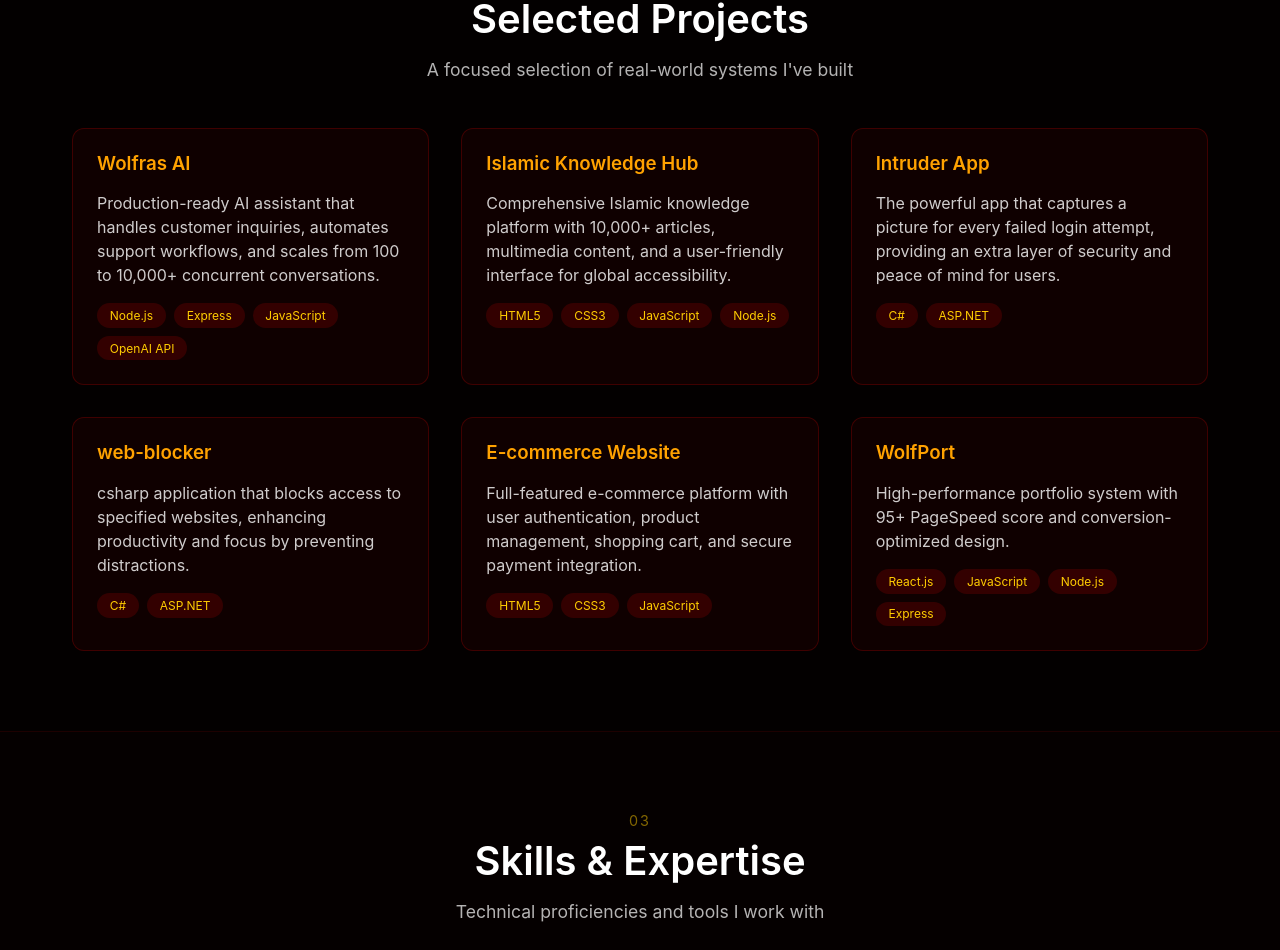
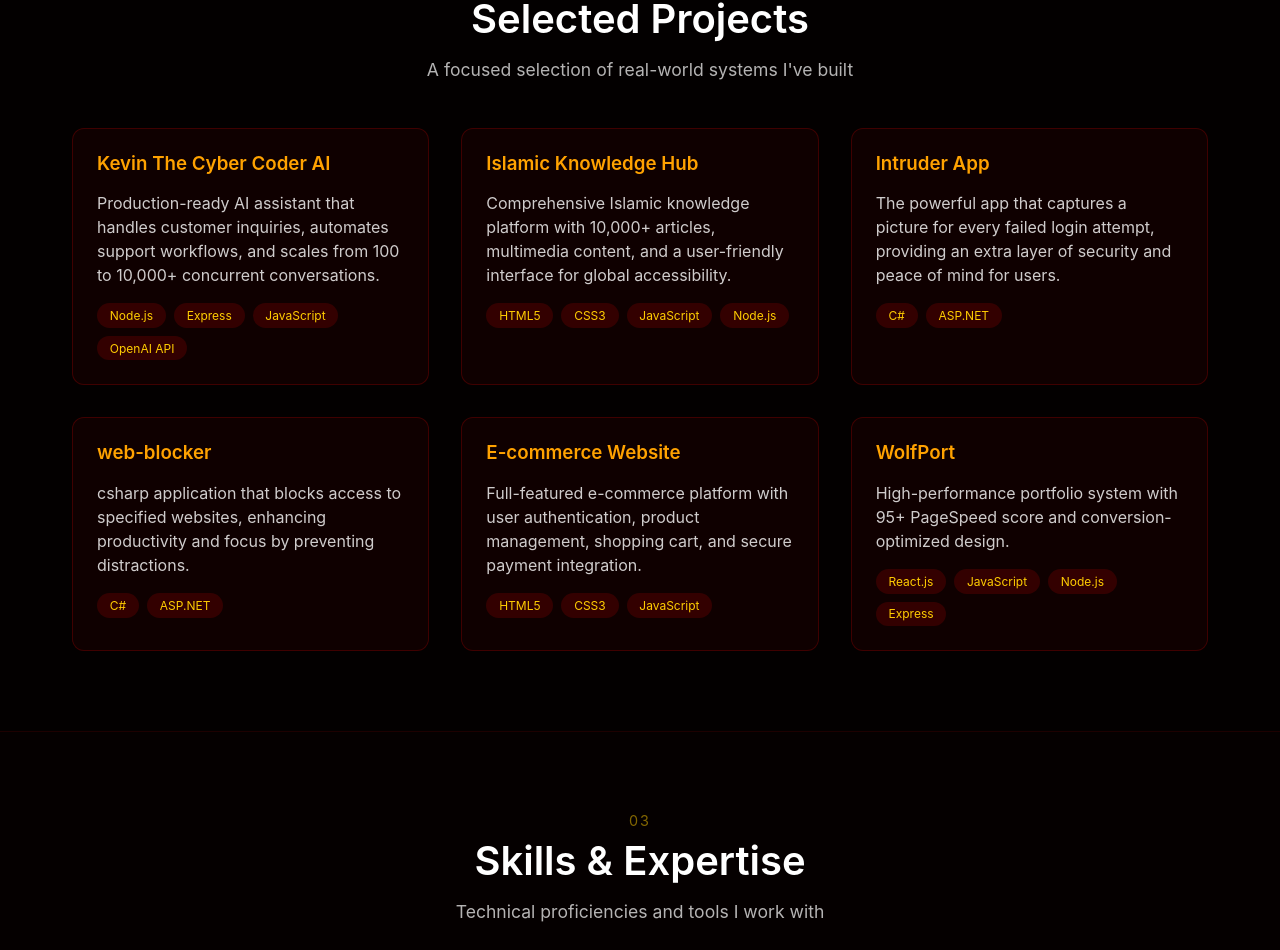
Before and after one commit to wolfras/wolfport, a React (Vite) app in the folder front-end/: page / in a window 1280 px wide. Shown: the part 1899-2849 px from the top of the page. Built offline with nearby package versions, Linux system fonts and the light colour scheme.

Commit message:
feat: rename Wolfras AI project to Kevin The Cyber Coder AI

```diff
--- a/front-end/src/data/projectsData.js
+++ b/front-end/src/data/projectsData.js
@@ -2,7 +2,7 @@
 export const projects = [
   {
     id: 1,
-    title: 'Wolfras AI',
+    title: 'Kevin The Cyber Coder AI',
     description: 'Production-ready AI assistant that handles customer inquiries, automates support workflows, and scales from 100 to 10,000+ concurrent conversations.',
     tags: ['Node.js', 'Express', 'JavaScript', 'OpenAI API', 'WebSocket'],
     color: '#667eea'
```
